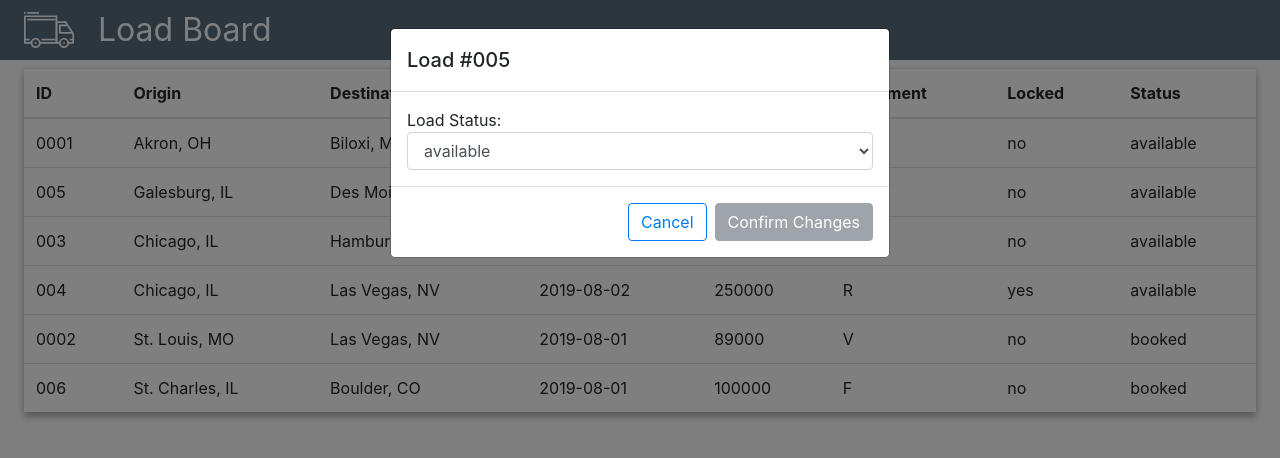
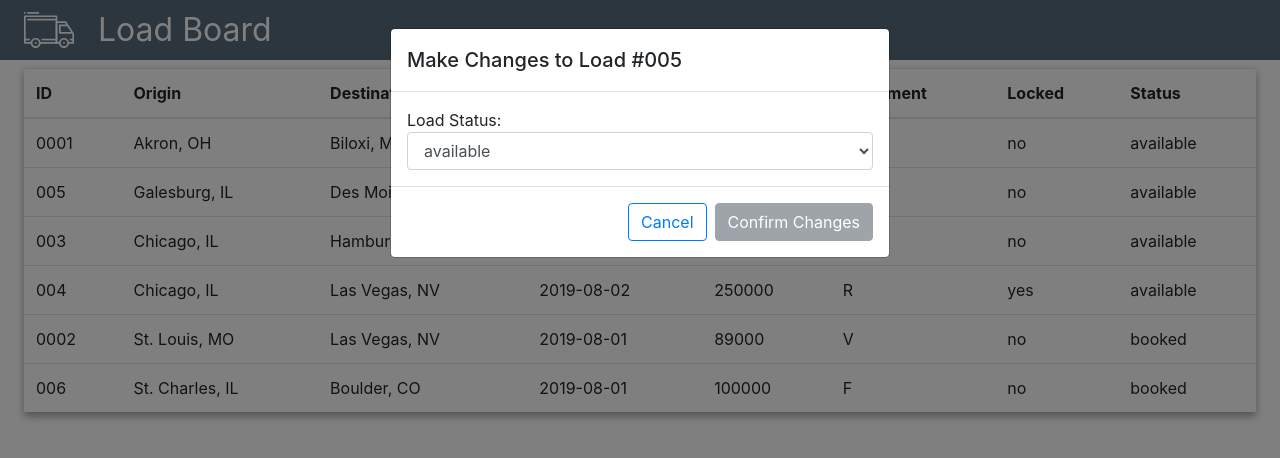
Before and after one commit to cgladish/MasteryCodeChallenge, a React (Create React App) app: page / in a window 1280 px wide. Both pictures are taken after a click on the element 640 px from the left and 192 px from the top of the page. Shown: the top 458 px of the page. Built offline with nearby package versions, Linux system fonts and the light colour scheme.

Commit message:
Disallow clicking out of modal when modifying

```diff
--- a/src/components/LoadBoard/LoadModal/LoadModal.tsx
+++ b/src/components/LoadBoard/LoadModal/LoadModal.tsx
@@ -29,8 +29,11 @@ export const LoadModal = (props: Props) => {
     const disableConfirm = props.isModifying || !hasChanges;
 
     return (
-        <Modal isOpen={true} toggle={props.onClose}>
-            <ModalHeader>Load #{props.load.id}</ModalHeader>
+        <Modal
+            isOpen={true}
+            toggle={props.isModifying ? undefined : props.onClose}
+        >
+            <ModalHeader>Make Changes to Load #{props.load.id}</ModalHeader>
             <ModalBody>
                 {props.load.locked && (
                     <div className="text-danger mb-2">
```
Also changed, not shown: 1 other file (tests, documents, lock files or other folders).
